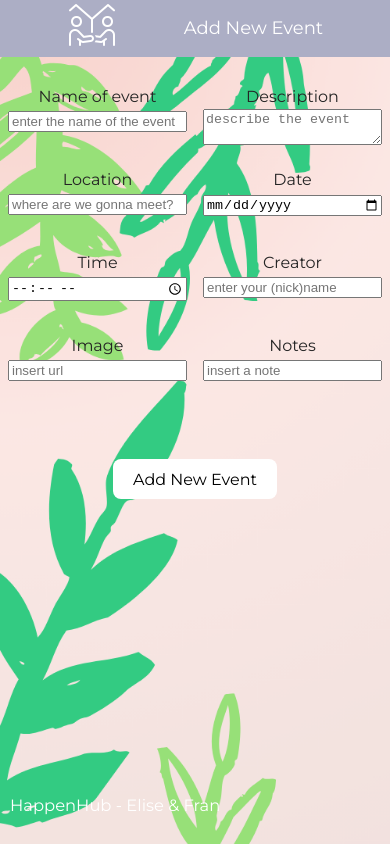
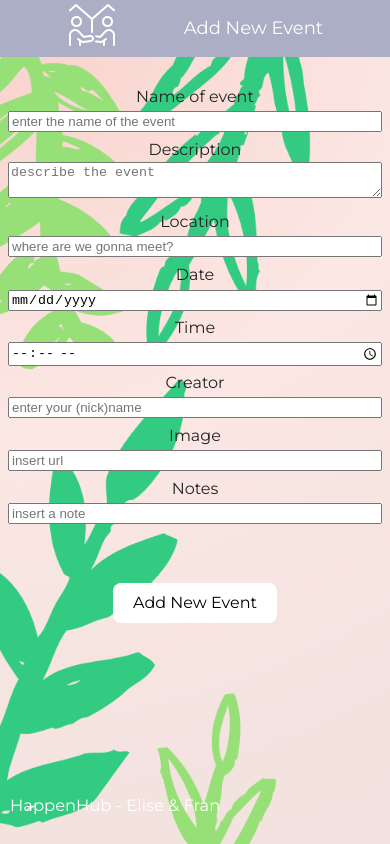
Before and after one commit to devHarmonyHack/HappenHub, a React (Vite) app: page /add-event in a window 390 px wide. Built offline with nearby package versions, Linux system fonts and the light colour scheme; a web font is replaced by a local one.

Commit message:
add responsive CSS to AddNewEventPage

```diff
--- a/src/pages/AddNewEventPage.css
+++ b/src/pages/AddNewEventPage.css
@@ -18,3 +18,20 @@
   width: 100%;
   box-sizing: border-box;
 }
+
+@media (max-width: 1024px) {
+  .AddNewEvent {
+      display: grid;
+      grid-template-columns: 1fr;
+      grid-template-rows: 1fr;
+      grid-gap: 5px;
+      /* padding: 0.5rem;
+      outline: solid 1px orange; */
+      font-family: 'Montserrat';
+  }
+
+  .form-item input, textarea{
+    width: 100%;
+    box-sizing: border-box;
+  }
+}
```
